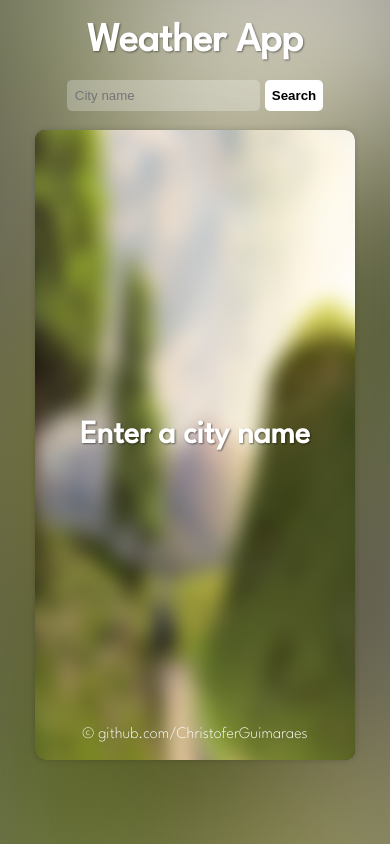
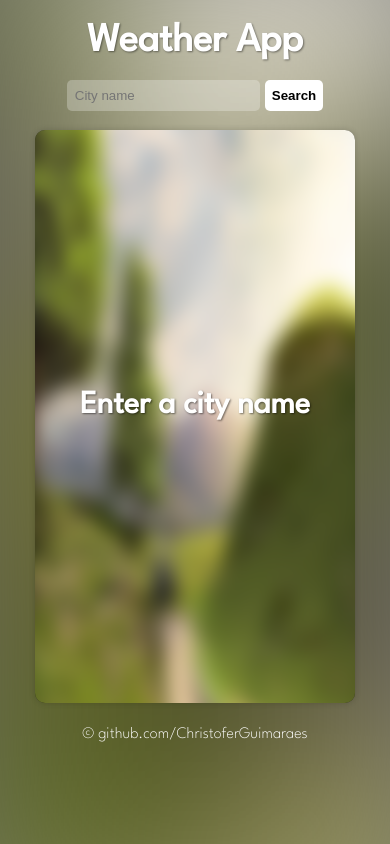
Before and after one commit to ChristoferGuimaraes/previsao-do-tempo, a React (Vite) app: page / in a window 390 px wide. Built offline with nearby package versions, Linux system fonts and the light colour scheme.

Commit message:
fix mobile responsivity

```diff
--- a/index.html
+++ b/index.html
@@ -1,13 +1,16 @@
 <!DOCTYPE html>
 <html lang="pt-br">
+
 <head>
   <meta charset="UTF-8" />
   <link rel="icon" type="image/svg+xml" href="/src/favicon.svg" />
-    <meta name="viewport" content="width=device-width, initial-scale=1.0" />
+  <meta name="viewport" content="width=device-width, initial-scale=1, maximum-scale=1" />
   <title>Previsão do Tempo</title>
 </head>
+
 <body>
   <div id="root"></div>
   <script type="module" src="/src/main.tsx"></script>
 </body>
+
 </html>
--- a/src/assets/styles/App.css
+++ b/src/assets/styles/App.css
@@ -70,7 +70,7 @@ footer {
   border-radius: 10px;
   color: #fff;
   text-shadow: 1px 1px 2px rgba(0, 0, 0, 0.479);
-  position: fixed;
+  position: absolute;
   transform: translateX(-50%);
   overflow: hidden;
   box-shadow: 0px 0px 6px rgba(0, 0, 0, 0.164);
@@ -304,7 +304,7 @@ footer {
   }
 
   .main-container {
-    height: 580px;
+    height: 523px;
     width: 320px;
     margin-top: 130px;
   }
@@ -317,6 +317,7 @@ footer {
     overflow-y: scroll;
     max-height: 100%;
     height: 100%;
+
   }
 
   .title-input-btn-container {
@@ -335,6 +336,11 @@ footer {
     margin-bottom: 50px;
   }
 
+  .daily-details-container {
+    margin-top: -23px;
+  }
+
+
   .forecast-container {
     flex-direction: column;
   }
@@ -348,11 +354,11 @@ footer {
   }
 
   .forecast-content:first-child {
-    margin-top: 26px;
+    margin-top: 13px;
   }
 
   .forecast-content:last-child {
-    margin-bottom: 10px;
+    margin-bottom: 6px;
   }
 
   .forecast-container > .forecast-content > .week-day {
@@ -433,7 +439,7 @@ footer {
   .initial-and-error-msg {
     display: flex;
     justify-content: center;
-    margin-top: 266px;
+    margin-top: 236px;
     margin-left: 9px;
     margin-right: 9px;
   }
```
Lines whose indentation alone changed are shown as unchanged.
